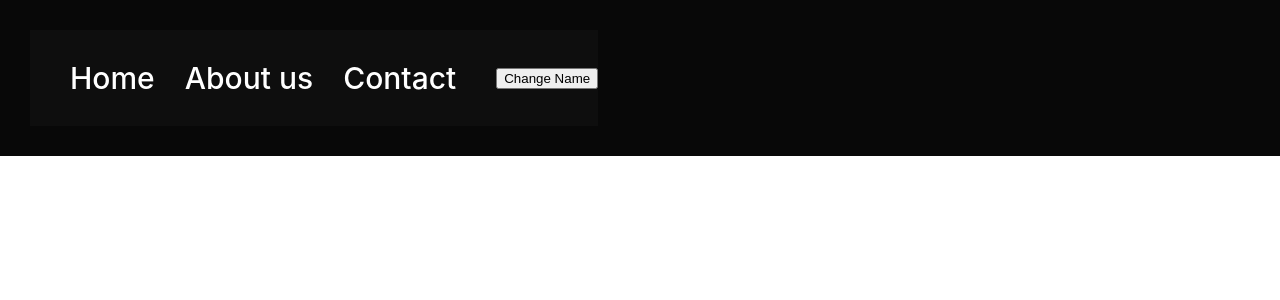
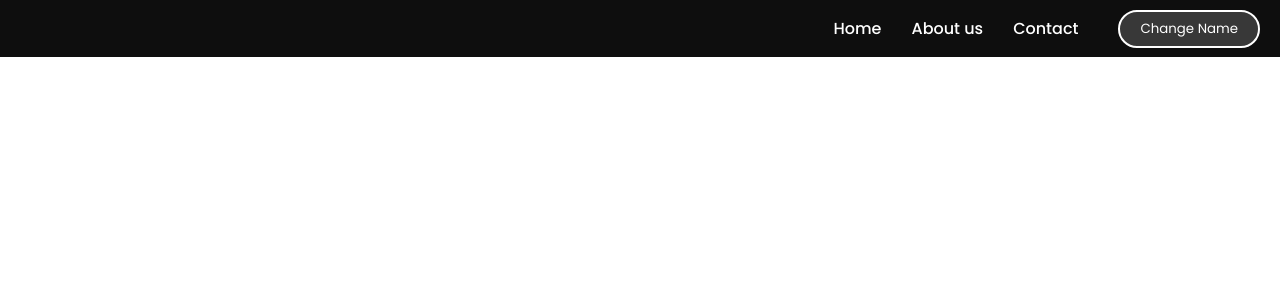
Before and after one commit to fatimachavezmoron/Meggie-app-ts, a React (Create React App) app: page / in a window 1280 px wide. Shown: the top 300 px of the page. Built offline with nearby package versions, Linux system fonts and the light colour scheme.

Commit message:
navbar styles

```diff
--- a/package.json
+++ b/package.json
@@ -10,9 +10,7 @@
     "@types/node": "^16.18.38",
     "@types/react": "^18.2.15",
     "@types/react-dom": "^18.2.7",
-    "bootstrap-icons": "^1.10.5",
     "react": "^18.2.0",
-    "react-bootstrap": "^2.8.0",
     "react-dom": "^18.2.0",
     "react-scripts": "5.0.1",
     "sass": "^1.64.0",
--- a/src/App.css
+++ b/src/App.css
@@ -1,9 +1,5 @@
-.miAppDiv {
-  background-color: rgb(8, 8, 8);
-  display: flex;
-  align-items: center;
-  justify-content: space-between;
-  font-size: 30px;
-  font-weight: 600;
-  padding: 30px;
+@import url('https://fonts.googleapis.com/css2?family=Pacifico&family=Poppins:wght@100;200;300;400;500;600;700&family=Vollkorn:wght@400;500;600;700&display=swap');
+
+body {
+  font-family: 'Poppins', sans-serif;
 }
--- a/src/Components/Navbar.scss
+++ b/src/Components/Navbar.scss
@@ -1,9 +1,12 @@
+@import url('https://fonts.googleapis.com/css2?family=Pacifico&family=Poppins:wght@100;200;300;400;500;600;700&family=Vollkorn:wght@400;500;600;700&display=swap');
+
 #nav-bar {
   display: flex;
   flex-direction: row;
   align-items: center;
   justify-content: flex-end;
   background-color: rgb(14, 14, 14);
+  padding-right: 20px;
   .nav-link {
     display: flex;
     list-style: none;
@@ -15,4 +18,13 @@
     color: white;
     cursor: pointer;
   }
+  button {
+    background-color: #383838;
+    border-radius: 20px;
+    border: 2px solid white;
+    color: white;
+    padding: 7px 20px;
+    font-family: 'Poppins', sans-serif;
+    cursor: pointer;
+  }
 }
```
